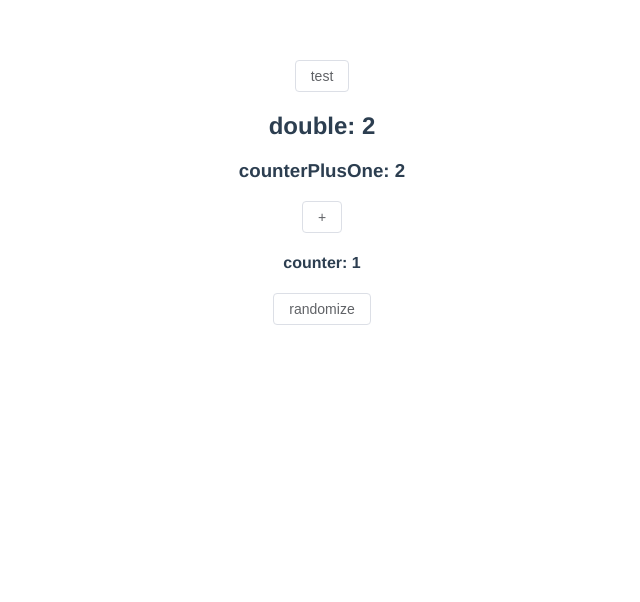
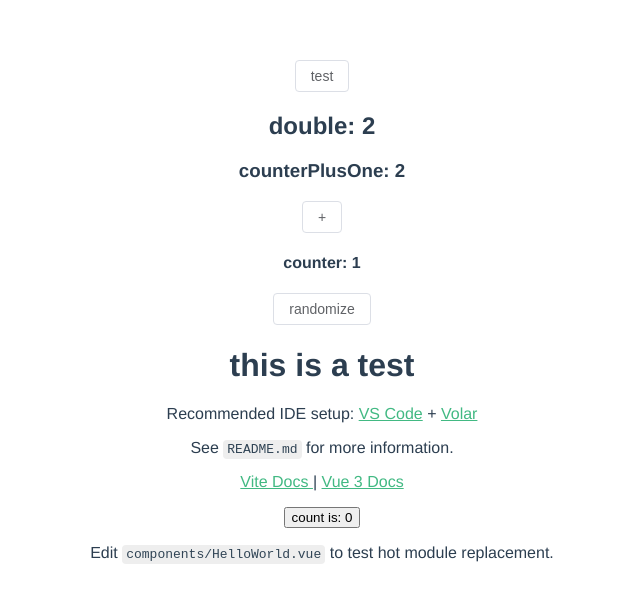
Before and after one commit to glows777/myTemplate, a Vue app: page /#/counter in a window 1280 px wide. Shown: the top 602 px of the page, without its empty margins (318-958 px from the left). Built offline with nearby package versions, Linux system fonts and the light colour scheme.

Commit message:
feat: 添加自动导入vue3hook和修改自定义组件的自动导入的扫描目录

```diff
--- a/components.d.ts
+++ b/components.d.ts
@@ -10,6 +10,7 @@ declare module '@vue/runtime-core' {
     HelloWorld: typeof import('./src/components/HelloWorld.vue')['default']
     RouterLink: typeof import('vue-router')['RouterLink']
     RouterView: typeof import('vue-router')['RouterView']
+    Test: typeof import('./src/views/counter/components/test.vue')['default']
   }
 }
 
--- /dev/null
+++ b/src/views/counter/components/test.vue
@@ -0,0 +1,52 @@
+<script setup lang="ts">
+import { ref } from 'vue';
+
+defineProps<{ msg: string }>()
+
+const count = ref(0)
+</script>
+
+<template>
+  <h1>{{ msg }}</h1>
+
+  <p>
+    Recommended IDE setup:
+    <a href="https://code.visualstudio.com/" target="_blank">VS Code</a>
+    +
+    <a href="https://github.com/johnsoncodehk/volar" target="_blank">Volar</a>
+  </p>
+
+  <p>See <code>README.md</code> for more information.</p>
+
+  <p>
+    <a href="https://vitejs.dev/guide/features.html" target="_blank">
+      Vite Docs
+    </a>
+    |
+    <a href="https://v3.vuejs.org/" target="_blank">Vue 3 Docs</a>
+  </p>
+
+  <button type="button" @click="count++">count is: {{ count }}</button>
+  <p>
+    Edit
+    <code>components/HelloWorld.vue</code> to test hot module replacement.
+  </p>
+</template>
+
+<style scoped>
+a {
+  color: #42b983;
+}
+
+label {
+  margin: 0 0.5em;
+  font-weight: bold;
+}
+
+code {
+  background-color: #eee;
+  padding: 2px 4px;
+  border-radius: 4px;
+  color: #304455;
+}
+</style>
--- a/src/views/counter/index.vue
+++ b/src/views/counter/index.vue
@@ -4,7 +4,6 @@
  *
  */
 import { useCounterStore } from '@/stores/counter';
-import { computed } from 'vue';
 const counterStore = useCounterStore();
 let counterPlusOne = computed(() => counterStore.counterPlusOne);
 let actionCounterPlusOne = () => counterStore.increment();
@@ -38,4 +37,5 @@ const getList = () => {
   <el-button @click="actionCounterPlusOne">+</el-button>
   <h4>counter: {{ counterStore.counter }}</h4>
   <el-button @click="randomizeCounter">randomize</el-button>
+  <test msg="this is a test"></test>
 </template>
--- a/src/views/home/index.vue
+++ b/src/views/home/index.vue
@@ -1,7 +1,6 @@
 <script setup lang="ts">
 // This starter template is using Vue 3 <script setup> SFCs
 // Check out https://vuejs.org/api/sfc-script-setup.html#script-setup
-import { useRouter } from 'vue-router';
 console.log('hello world');
 const router = useRouter();
 const toCounter = () => {
--- a/vite.config.ts
+++ b/vite.config.ts
@@ -14,9 +14,12 @@ export default defineConfig({
   plugins: [
     vue(),
     AutoImport({
+      imports: ['vue', 'vue-router'],
       resolvers: [ElementPlusResolver()]
     }),
     Components({
+      // 默认开启搜索子目录
+      dirs: ['src/components', 'src/views/*/components'],
       resolvers: [ElementPlusResolver()]
     })
   ],
```
Also changed, not shown: auto-imports.d.ts (+49 -0 lines).
